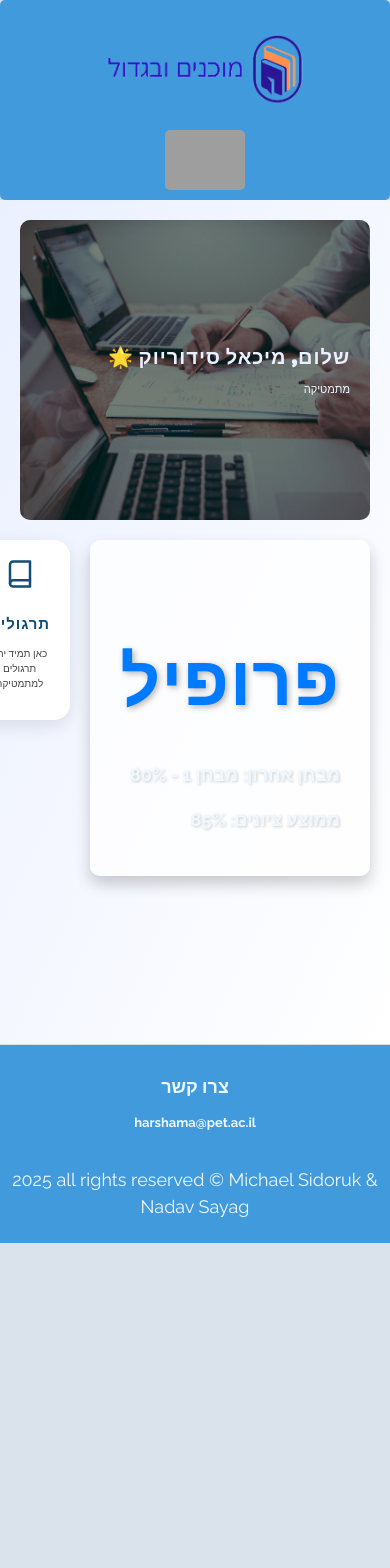
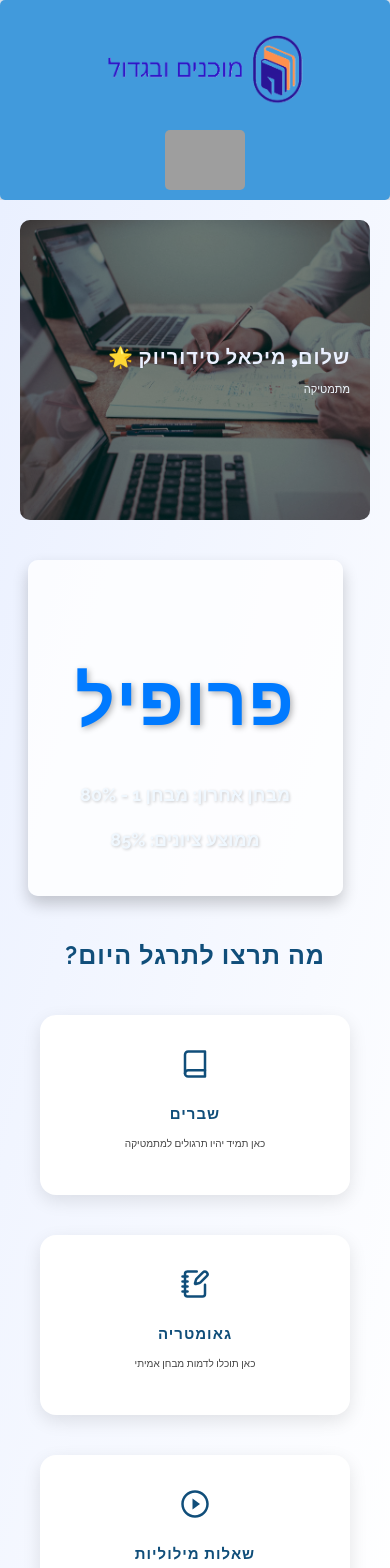
Before and after one commit to MishkaSid/FinalProject, a React (Vite) app in the folder Frontend/: page /student in a window 390 px wide. Shown: the top 1568 px of the page. Before the commit the page ends 1243 px from the top, so only its background shows below. Built offline with nearby package versions, Linux system fonts and the light colour scheme; grey boxes are pictures that could not be loaded.

Commit message:
frontend fixes(student.jsx/css)

```diff
--- a/Frontend/src/pages/Login/Login-page.jsx
+++ b/Frontend/src/pages/Login/Login-page.jsx
@@ -12,6 +12,7 @@ import { useNavigate } from "react-router-dom";
  *
  * @returns {JSX.Element} A JSX element representing the login page.
  */
+
 function Login() {
   const [username, setUsername] = useState("");
   const [password, setPassword] = useState("");
--- a/Frontend/src/pages/manager/adminPages.module.css
+++ b/Frontend/src/pages/manager/adminPages.module.css
@@ -125,6 +125,19 @@
   text-decoration: none;
 
 }
+.noResults {
+  font-size: 3rem;
+  color: var(--clr-blue-5);
+  text-align: center;
+  padding: 3rem;
+  border-radius: 10px;
+  background-color: #e0e0e0;
+  box-shadow: 0 4px 12px rgba(0, 0, 0, 0.1);
+}
+noResults td {
+  border: none;
+
+}
 
 .editButton {
   background-color: var(--clr-blue-2);
--- a/Frontend/src/pages/manager/permissions/UserPermissions.jsx
+++ b/Frontend/src/pages/manager/permissions/UserPermissions.jsx
@@ -10,7 +10,7 @@ export default function UserPermissions() {
 
   useEffect(() => {
     axios
-      .get("/api/users")
+      .get("/api/data/allUsers")
       .then((res) => {
         console.log("Fetched users:", res.data);
         setUsers(res.data);
@@ -71,6 +71,11 @@ export default function UserPermissions() {
                 </td>
               </tr>
             ))}
+            {!filtered.length && (
+              <tr className="noResults">
+                <td colSpan="5">לא נמצאו משתמשים</td>
+              </tr>
+            )}
           </tbody>
         </table>
       </div>
--- a/Frontend/src/pages/student/dashboard/Student.jsx
+++ b/Frontend/src/pages/student/dashboard/Student.jsx
@@ -33,8 +33,10 @@ export default function StudentDashboard() {
       </div>
 
       <div className={styles.dashboard}>
+        <h2 className={styles.dashboardTitle}>מה תרצו לתרגל היום?</h2>
+        <div className={styles.cardContainer} >
         <Card
-          title="תרגולים"
+          title="שברים"
           description="כאן תמיד יהיו תרגולים למתמטיקה"
           icon={<FiBook size={30} />}
           to="/student/practice"
@@ -42,7 +44,7 @@ export default function StudentDashboard() {
           layout="horizontal"
         />
         <Card
-          title="מבחנים"
+          title="גאומטריה"
           description="כאן תוכלו לדמות מבחן אמיתי"
           icon={<LuNotebookPen size={30} />}
           to="/exams"
@@ -50,13 +52,15 @@ export default function StudentDashboard() {
           layout="horizontal"
         />
         <Card
-          title="סרטונים"
+          title="שאלות מילוליות"
           description="כאן תוכלו לראות סרטוני הסברה"
           icon={<CgPlayButtonO size={30} />}
           to="/videos"
           size="medium"
           layout="horizontal"
         />
+        </div>
+
         <div className={styles.profile}>
           <h2 className={styles.profileTitle}>פרופיל</h2>
           <div className={styles.profileContent}>
--- a/Frontend/src/pages/student/dashboard/student.module.css
+++ b/Frontend/src/pages/student/dashboard/student.module.css
@@ -55,16 +55,23 @@
 /* Dashboard cards */
 .dashboard {
   display: flex;
-  flex-direction: row;
-  align-items: flex-start;
+  flex-direction: column;
+  align-items: center;
+  margin-top: 2rem;
+}
+
+.cardContainer {
+  display: flex;
+  flex-wrap: wrap;
+  justify-content: center;
 }
 
 .profile, .card {
   display: flex;
   flex-direction: column;
   justify-content: center;
-  align-items: flex-start;
-  text-align: right;
+  align-items: center;
+  text-align: center;
   background-color: rgba(255, 255, 255, 0.8);
   border-radius: 1rem;
   max-width: 900px;
@@ -72,12 +79,14 @@
   padding: 3rem;
   transition: transform 0.3s ease, box-shadow 0.3s ease;
   box-shadow: 0 8px 16px rgba(0, 0, 0, 0.2);
+  margin-bottom: 2rem;
+  margin-right: 2rem;
 }
 
 .profile {
   order: -1;
-  margin-bottom: 2rem;
-  margin-top: 2rem;
+  margin-bottom: 4rem;
+  margin-top: 4rem;
 }
 
 .profileTitle{
@@ -94,6 +103,13 @@
   font-weight: 700;
   text-shadow: 1px 1px 3px rgba(0, 0, 0, 0.2);
 }
+
+.cardIcon {
+  font-size: 4rem;
+  margin-bottom: 1rem;
+  color: var(--clr-blue-5);
+}
+
 /* Mobile */
 @media (max-width: 600px) {
   .title {
@@ -103,4 +119,17 @@
   .subTitle {
     font-size: 1.1rem;
   }
+
+  .profile {
+    margin-bottom: 2rem;
+    margin-top: 2rem;
+  }
+
+  .profileContent {
+    font-size: 1.4rem;
+  }
+
+  .cardIcon {
+    font-size: 3rem;
+  }
 }
--- a/Frontend/src/pages/teacher/teacher.module.css
+++ b/Frontend/src/pages/teacher/teacher.module.css
@@ -16,7 +16,7 @@
   display: flex;
   justify-content: center;
   align-items: center;
-  background-image: url('../.././images/managerBackground.jpg'), linear-gradient(rgba(0, 0, 0, 0.5), rgba(0, 0, 0, 0.5));
+  background-image: url('../.././assets/images/managerBackground.jpg'), linear-gradient(rgba(0, 0, 0, 0.5), rgba(0, 0, 0, 0.5));
   background-size: cover;
   background-position: center;
   background-repeat: no-repeat;
```
